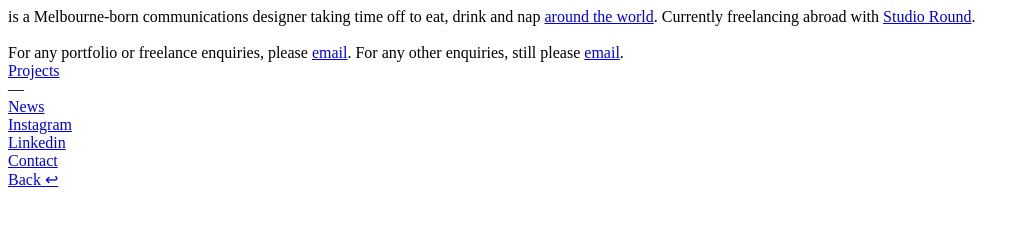
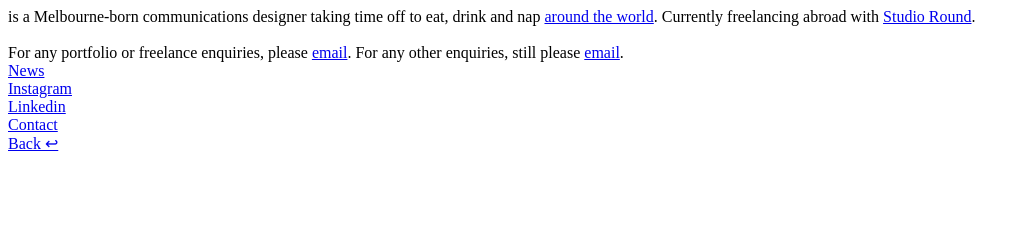
Before and after one commit to florenceltf/florenceltf, a Gatsby site: page /info in a window 1280 px wide. Shown: the whole page, without its empty margins (0-1031 px from the left). Built offline with nearby package versions, Linux system fonts and the light colour scheme; Gatsby itself is replaced by a stand-in of ours.

Commit message:
Remove link to "Projects" page

```diff
--- a/src/pages/info.js
+++ b/src/pages/info.js
@@ -10,10 +10,6 @@ export default function InfoPage() {
     </div>
 
       <div className="right">
-      <a href="/projects">Projects</a>
-        <br></br>
-        —
-        <br></br>
         <a href="http://holidaze.florenceltf.com/">News</a>
         <br></br>
         <a href="https://www.instagram.com/florenceltf">Instagram</a>
```
